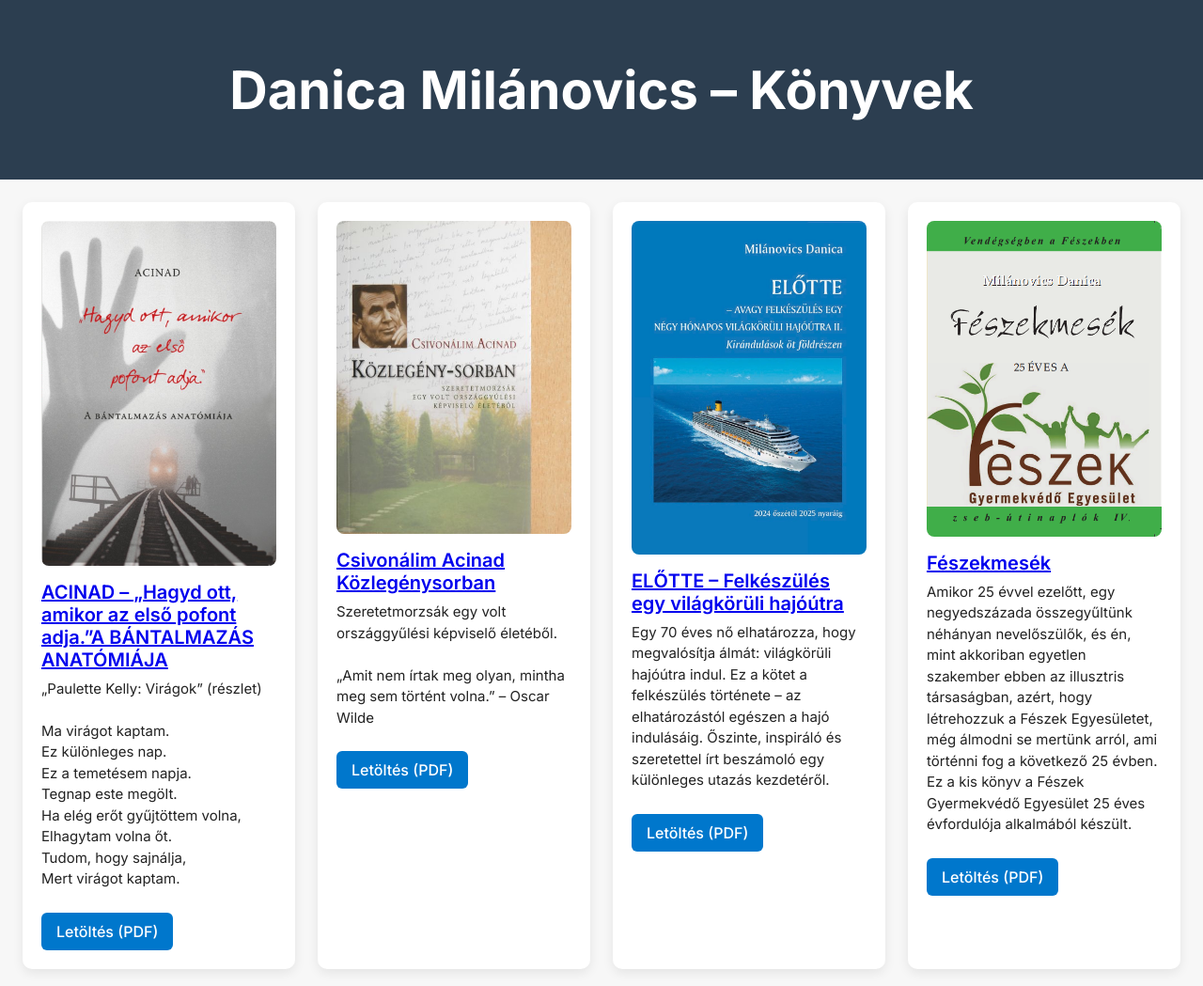
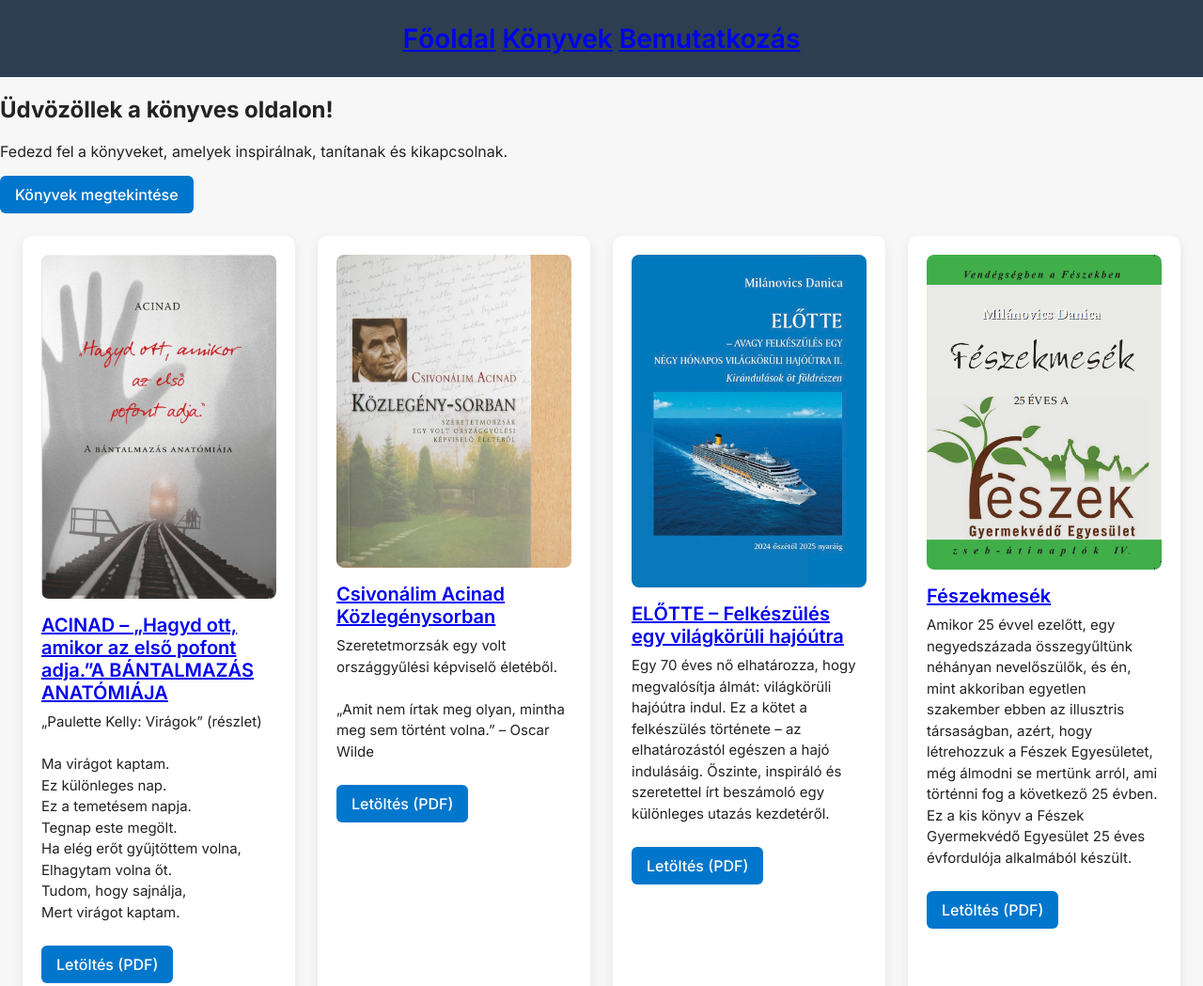
Before and after one commit to danica-books-teszt/danica-books-teszt.github.io, a website: page index.html in a window 1280 px wide. Shown: the top 1049 px of the page at 94% size. Drawn offline with Linux system fonts and the light colour scheme.

Commit message:
Update index.html

```diff
--- a/index.html
+++ b/index.html
@@ -9,7 +9,7 @@
     <title>Danica Milánovics – Könyvek</title>
     <meta name="description" content="Ingyenesen letölthető könyvek, borítók és leírások egy helyen.">
 
-    <!-- Open Graph (Facebook, Messenger, WhatsApp) -->
+    <!-- Open Graph -->
     <meta property="og:title" content="Danica Milánovics – Könyvek">
     <meta property="og:description" content="Ingyenesen letölthető könyvek, borítók és leírások egy helyen.">
     <meta property="og:image" content="https://danica-books.github.io/images/alap-borito.jpg">
@@ -17,7 +17,7 @@
     <meta property="og:type" content="website">
     <meta property="og:locale" content="hu_HU">
 
-    <!-- Twitter Card (X) -->
+    <!-- Twitter Card -->
     <meta name="twitter:card" content="summary_large_image">
     <meta name="twitter:title" content="Danica Milánovics – Könyvek">
     <meta name="twitter:description" content="Ingyenesen letölthető könyvek, borítók és leírások egy helyen.">
@@ -26,7 +26,7 @@
     <!-- Favicon -->
     <link rel="icon" href="images/favicon.png" type="image/png">
 
-    <!-- Google Font (Inter) -->
+    <!-- Google Font -->
     <link href="https://fonts.googleapis.com/css2?family=Inter:wght@300;400;500;600;700&subset=latin-ext&display=swap" rel="stylesheet">
 
     <!-- CSS -->
@@ -38,14 +38,28 @@
 
 <body>
 
+    <!-- ÚJ MENÜ -->
     <header>
-        <h1>Danica Milánovics – Könyvek</h1>
+        <nav class="navbar">
+            <a href="index.html">Főoldal</a>
+            <a href="konyvek.html">Könyvek</a>
+            <a href="bemutatkozas.html">Bemutatkozás</a>
+        </nav>
     </header>
 
     <main>
 
+        <!-- ÚJ HERO SZEKCIÓ -->
+        <section class="hero">
+            <h1>Üdvözöllek a könyves oldalon!</h1>
+            <p>Fedezd fel a könyveket, amelyek inspirálnak, tanítanak és kikapcsolnak.</p>
+            <a href="konyvek.html" class="btn">Könyvek megtekintése</a>
+        </section>
+
+        <!-- Könyvlista -->
         <div id="book-list" class="book-grid"></div>
 
+        <!-- Lapozás -->
         <div class="pagination">
             <button id="prev-btn" onclick="prevPage()">Előző</button>
             <span id="page-number">1 / 1</span>
```
